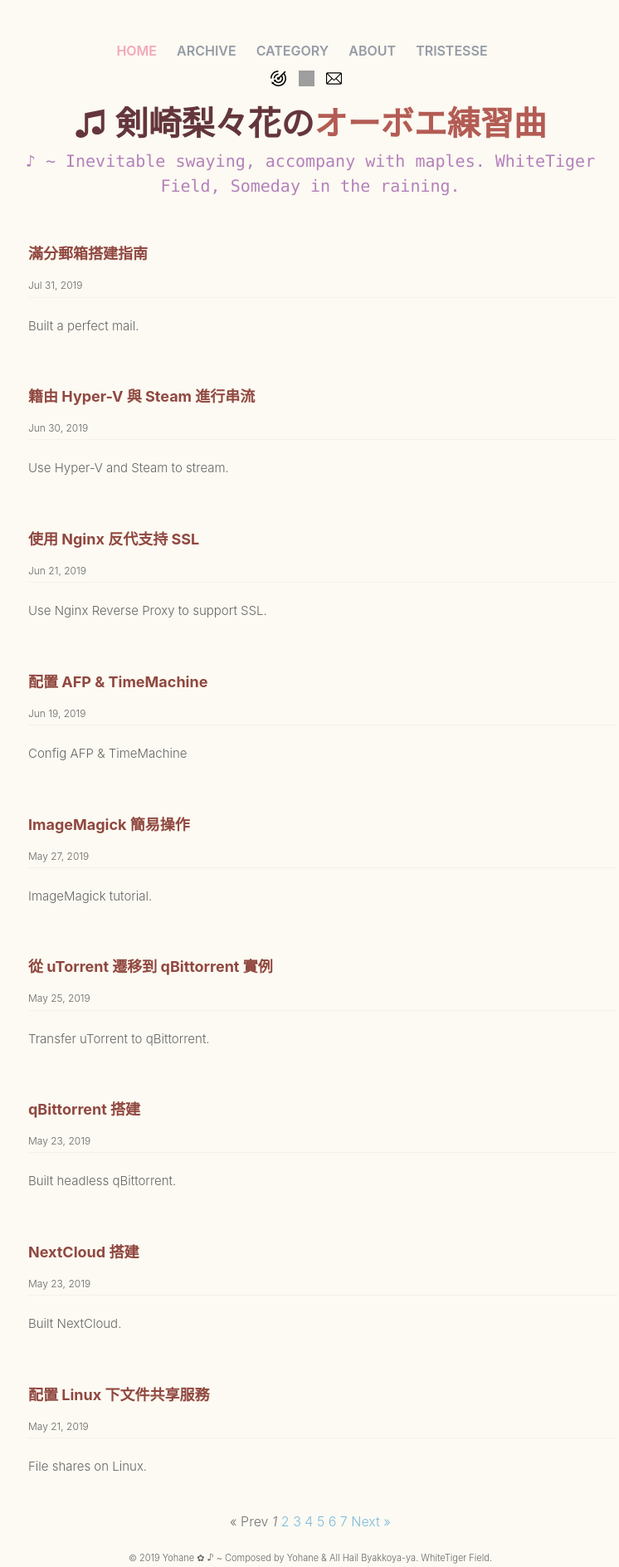
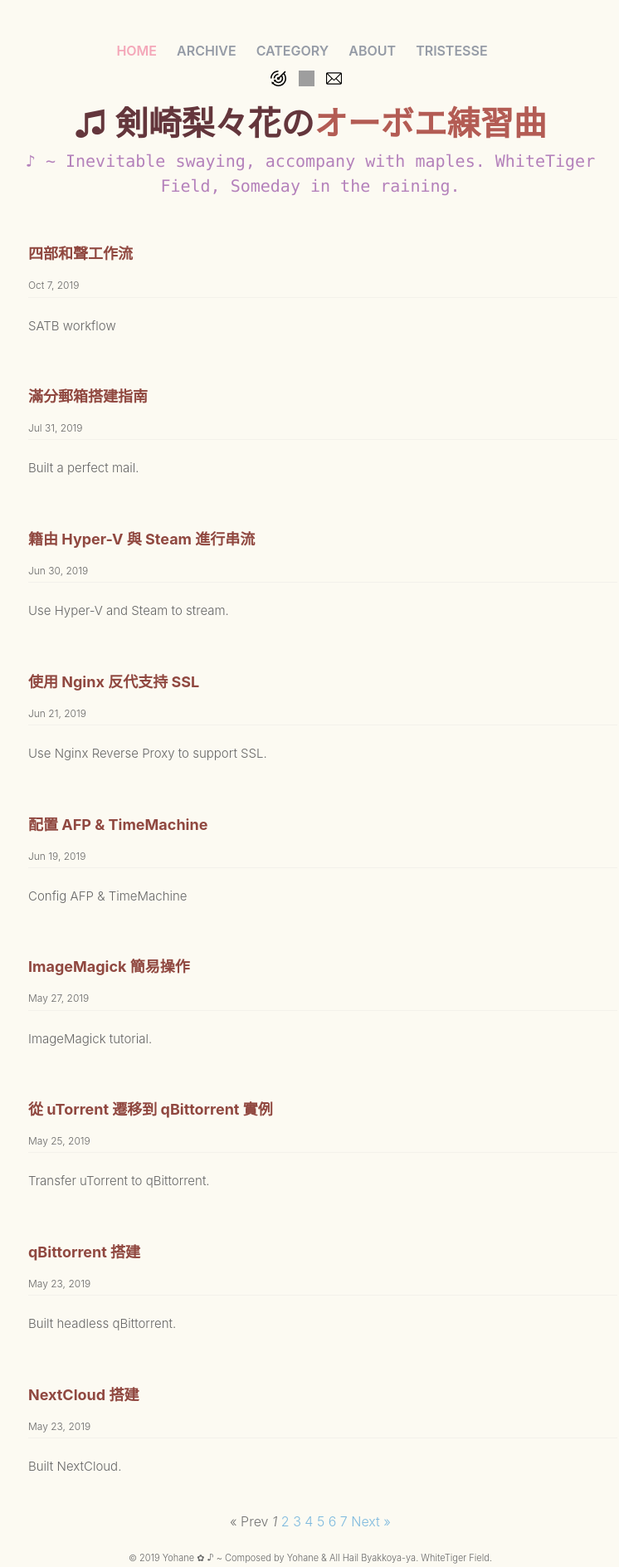
Before and after one commit to YohaneWW/Maples, a Jekyll site: the page built from index.html, in a window 1280 px wide. Shown: the whole page at 83% size, without its empty margins (266-1012 px from the left). Built offline with Jekyll 4.4.1, drawn with Linux system fonts in a browser that asks for light colours; the list of posts is cut into pages by our own code; some of the changed lines change nothing that is shown; grey boxes are pictures that could not be loaded.

Commit message:
post SATB

```diff
--- a/_includes/header.html
+++ b/_includes/header.html
@@ -69,7 +69,7 @@
 				</a>
 			</li>
 			<li>
-				<a href="mailto:yohane@yohane.art" title="Email">
+				<a href="mailto:ww@yohane.art" title="Email">
 					<img width="19px" height="19px" src="{{ '/images/mail.svg' | prepend: site.baseurl }}"/>
 				</a>
 			</li>
--- /dev/null
+++ b/_posts/2019-10-07-SATB-workflow.md
@@ -0,0 +1,44 @@
+---
+layout: post
+title: 四部和聲工作流
+categories: [Theory of Harmony]
+excerpt: SATB workflow
+---
+* Index
+{:toc}
+
+## 確定調式
+
+## ＊劃分樂段（樂句）
+
+## 確定和聲進行（應特別注終止式）
+
+## 配低音與旋律
+
+- 什麼是低音
+- 什麼是不和諧音？\> 預備解決
+- 什麼是共同音
+- 還缺什麼音？
+
+## 完善內聲部
+
+## 查錯
+
+- SAT 不超八度（超開放）
+- ＊平（隱）五八、反行五八 \> 絕對禁止！
+- voice leading（聲部進行）中的增減音程（應杜絕一切增音程的進行）
+- 節奏、特殊變音（和聲小調的升導音）
+- 四部同向
+- 功能組錯誤
+- 聲部交叉（跨越）
+- 注意結尾的圓滿終止
+
+## 附：SATB 實用音區
+
+S: (c1) d1 - f2 (a2)
+
+A: (g) a - c2 (e2)
+
+T: (c) d - f1 (a1)
+
+B: (E) G - b (d1)
```
